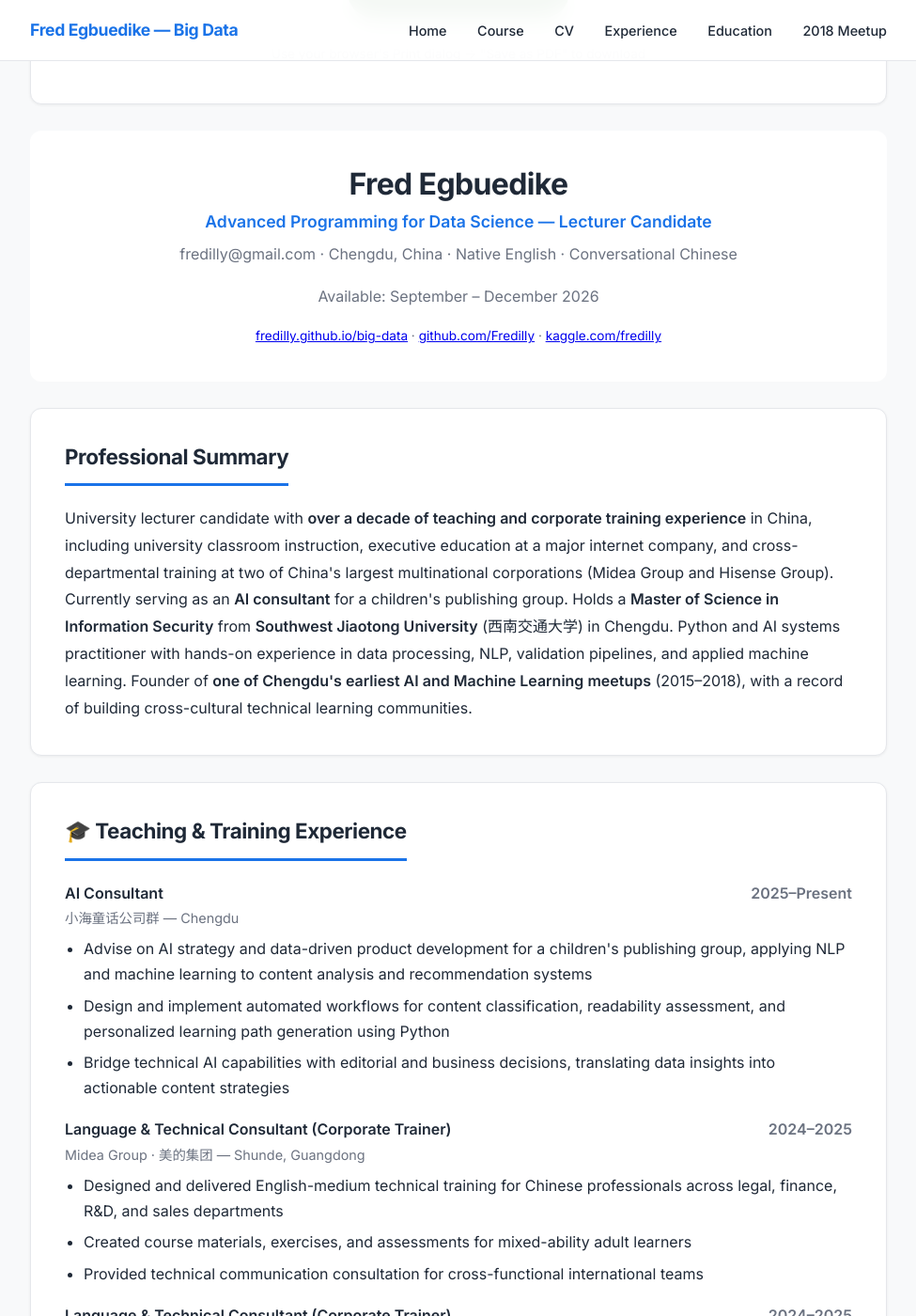
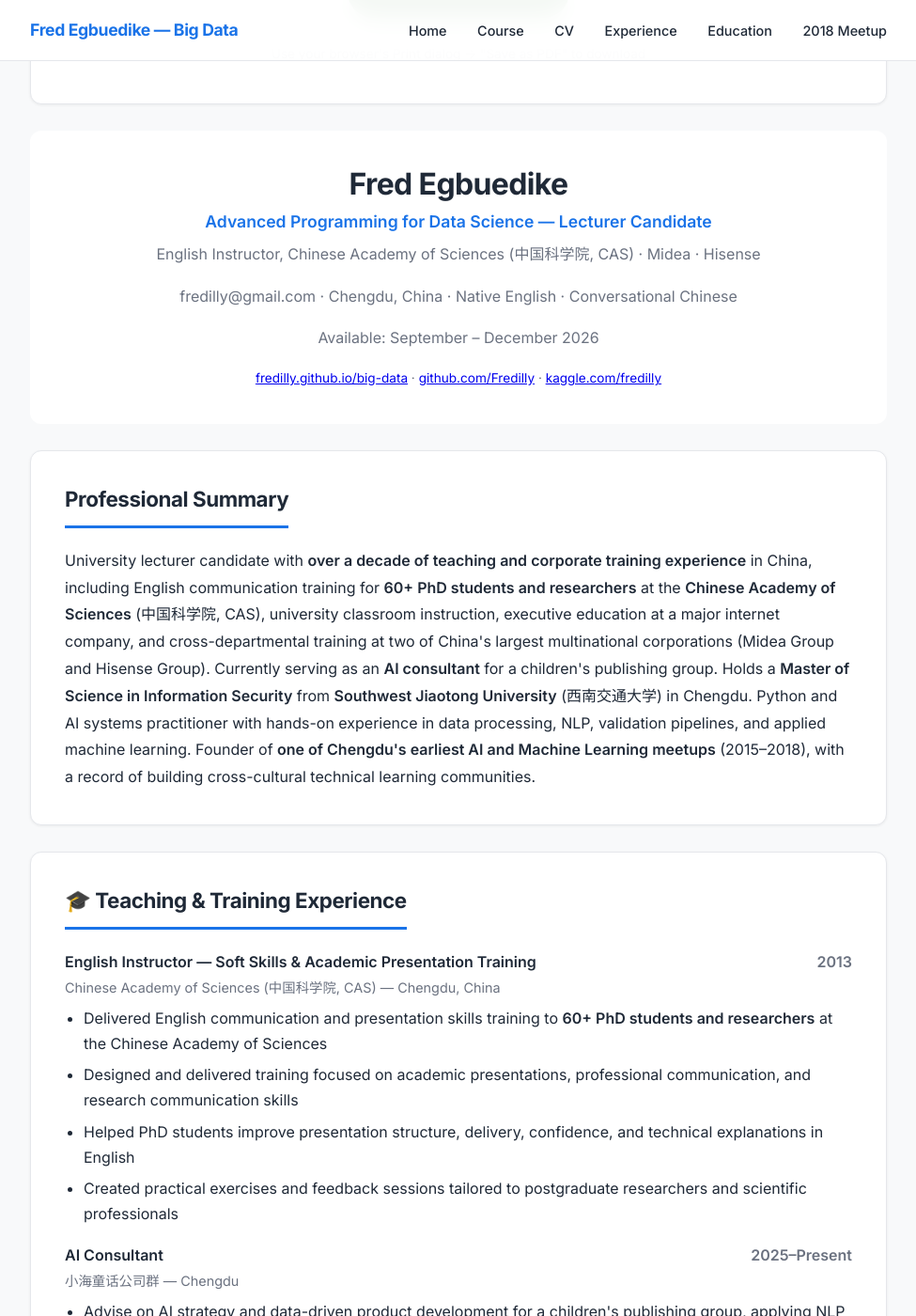
Before and after one commit to Fredilly/big-data, a Jekyll site: the page built from cv.md, in a window 1280 px wide and 1400 px high, scrolled down 348 px. Shown: the whole window at 94% size, without its empty margins (152-1127 px from the left). Built offline with Jekyll 4.4.1, drawn with Linux system fonts in a browser that asks for light colours; nearby versions of some CDN libraries; some of the changed text lies outside the part shown.

Commit message:
Update CV: CAS replaces vague university entry, add CAS to summary and header, move CAS to top of teaching timeline

```diff
--- a/cv.md
+++ b/cv.md
@@ -24,6 +24,7 @@ title: Download CV
 <div class="card" style="text-align: center; border: none; box-shadow: none;">
   <h1 style="font-size: 2rem; margin-bottom: 4px; border: none;">Fred Egbuedike</h1>
   <p style="font-size: 1.1rem; color: #1a73e8; font-weight: 600; margin-bottom: 4px;">Advanced Programming for Data Science — Lecturer Candidate</p>
+  <p style="color: var(--text-light);">English Instructor, Chinese Academy of Sciences (中国科学院, CAS) · Midea · Hisense</p>
   <p style="color: var(--text-light);">fredilly@gmail.com · Chengdu, China · Native English · Conversational Chinese</p>
   <p style="color: var(--text-light);">Available: September – December 2026</p>
   <p style="font-size: 0.85rem; color: var(--text-light);">
@@ -35,11 +36,25 @@ title: Download CV
 
 <div class="card">
   <h2>Professional Summary</h2>
-  <p>University lecturer candidate with <strong>over a decade of teaching and corporate training experience</strong> in China, including university classroom instruction, executive education at a major internet company, and cross-departmental training at two of China's largest multinational corporations (Midea Group and Hisense Group). Currently serving as an <strong>AI consultant</strong> for a children's publishing group. Holds a <strong>Master of Science in Information Security</strong> from <strong>Southwest Jiaotong University</strong> (西南交通大学) in Chengdu. Python and AI systems practitioner with hands-on experience in data processing, NLP, validation pipelines, and applied machine learning. Founder of <strong>one of Chengdu's earliest AI and Machine Learning meetups</strong> (2015–2018), with a record of building cross-cultural technical learning communities.</p>
+  <p>University lecturer candidate with <strong>over a decade of teaching and corporate training experience</strong> in China, including English communication training for <strong>60+ PhD students and researchers</strong> at the <strong>Chinese Academy of Sciences</strong> (中国科学院, CAS), university classroom instruction, executive education at a major internet company, and cross-departmental training at two of China's largest multinational corporations (Midea Group and Hisense Group). Currently serving as an <strong>AI consultant</strong> for a children's publishing group. Holds a <strong>Master of Science in Information Security</strong> from <strong>Southwest Jiaotong University</strong> (西南交通大学) in Chengdu. Python and AI systems practitioner with hands-on experience in data processing, NLP, validation pipelines, and applied machine learning. Founder of <strong>one of Chengdu's earliest AI and Machine Learning meetups</strong> (2015–2018), with a record of building cross-cultural technical learning communities.</p>
 </div>
 
 <div class="card">
   <h2>🎓 Teaching & Training Experience</h2>
+
+  <div style="margin-bottom: 16px;">
+    <div style="display: flex; justify-content: space-between; font-weight: 600;">
+      <span>English Instructor — Soft Skills & Academic Presentation Training</span>
+      <span style="color: var(--text-light);">2013</span>
+    </div>
+    <div style="color: var(--text-light); font-size: 0.9rem; margin-bottom: 6px;">Chinese Academy of Sciences (中国科学院, CAS) — Chengdu, China</div>
+    <ul style="margin: 0;">
+      <li>Delivered English communication and presentation skills training to <strong>60+ PhD students and researchers</strong> at the Chinese Academy of Sciences</li>
+      <li>Designed and delivered training focused on academic presentations, professional communication, and research communication skills</li>
+      <li>Helped PhD students improve presentation structure, delivery, confidence, and technical explanations in English</li>
+      <li>Created practical exercises and feedback sessions tailored to postgraduate researchers and scientific professionals</li>
+    </ul>
+  </div>
 
   <div style="margin-bottom: 16px;">
     <div style="display: flex; justify-content: space-between; font-weight: 600;">
@@ -104,20 +119,6 @@ title: Download CV
       <li>Built foundational experience in Chinese ESL pedagogy, student assessment, and curriculum delivery</li>
     </ul>
   </div>
-
-  <div>
-    <div style="display: flex; justify-content: space-between; font-weight: 600;">
-      <span>University Lecturer</span>
-      <span style="color: var(--text-light);">2013</span>
-    </div>
-    <div style="color: var(--text-light); font-size: 0.9rem; margin-bottom: 6px;">University name TBC — Chengdu, China</div>
-    <ul style="margin: 0;">
-      <li>Delivered classroom instruction in an English-medium environment at a Chinese university</li>
-      <li>Responsible for lesson planning, in-class presentation, student assessment, and curriculum delivery</li>
-      <li><em>University name to be confirmed — documentation available</em></li>
-    </ul>
-  </div>
-</div>
 
 <div class="card">
   <h2>🧮 Data & Technical Experience</h2>
```
